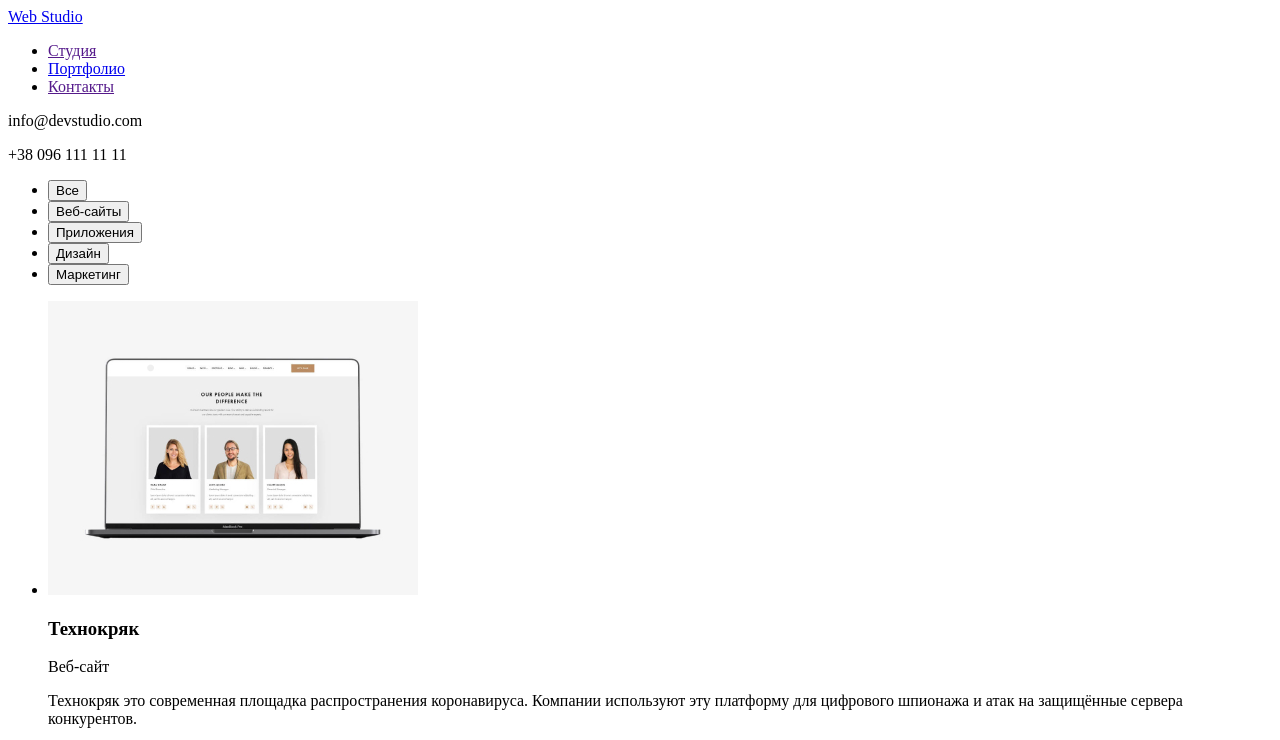
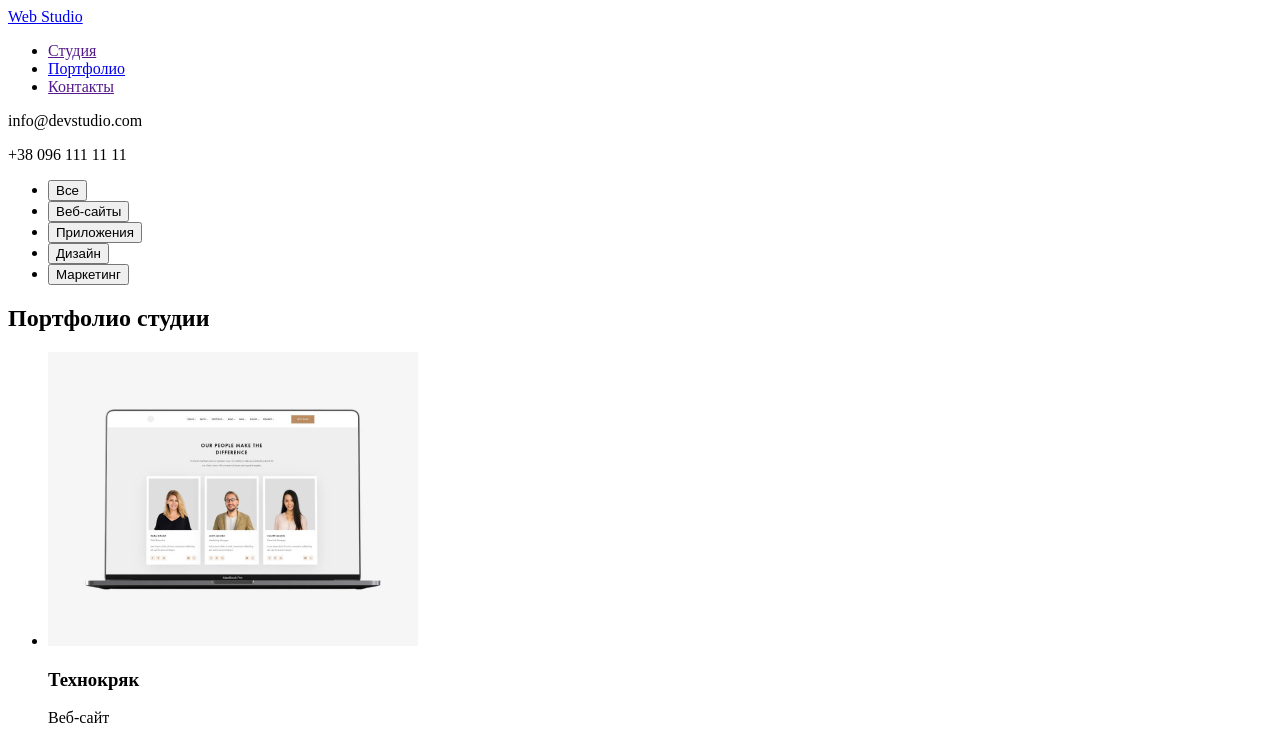
Before and after one commit to Molekula777/goit-markup-hw-01, a plain HTML site: page portfolio.html in a window 1280 px wide. Shown: the top 740 px of the page. Drawn offline with Linux system fonts and the light colour scheme.

Commit message:
добавлены недостающие заголовки

```diff
--- a/portfolio.html
+++ b/portfolio.html
@@ -31,6 +31,7 @@
       </section>
       <!-- Примеры портфолио -->
       <section>
+        <h2>Портфолио студии</h2>
         <ul>
           <li>
             <img src="./images/crack.jpg" alt="Макбук" />
```
